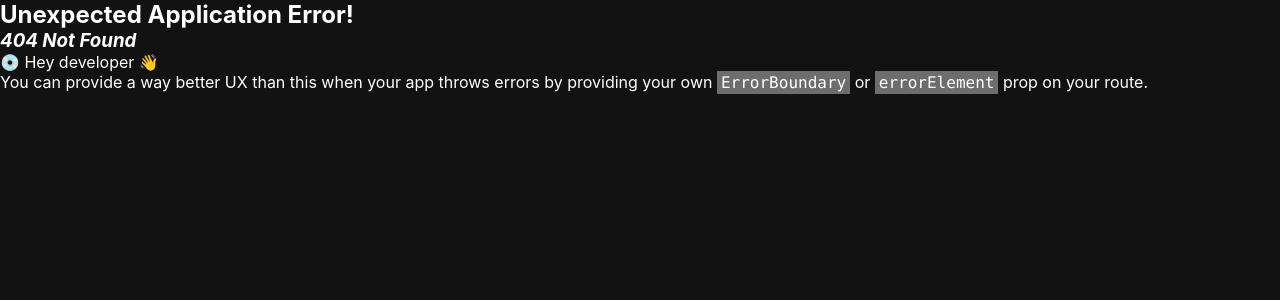
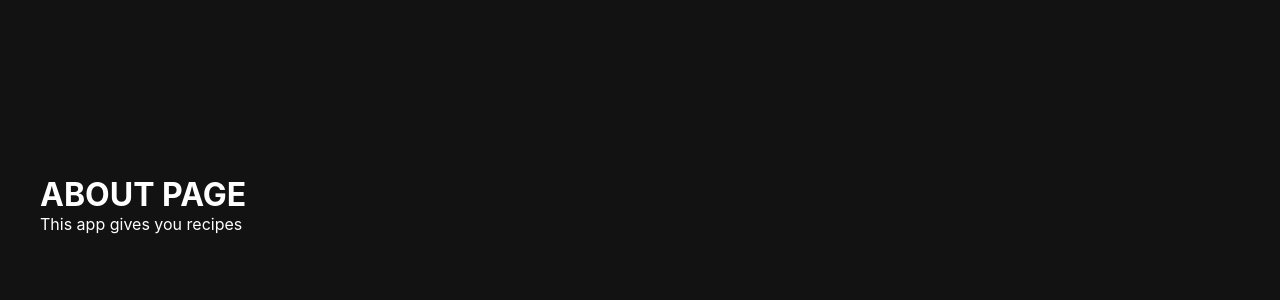
Before and after one commit to mikeyvaldez/React_Refresher, a React (Vite) app in the folder third-recipe/: page /about in a window 1280 px wide. Before the commit this address had no page. Shown: the top 300 px of the page. Built offline with nearby package versions, Linux system fonts and the light colour scheme.

Commit message:
created about page and implemented the component on main file

```diff
--- a/third-recipe/src/main.jsx
+++ b/third-recipe/src/main.jsx
@@ -7,9 +7,13 @@
 } from "react-router-dom";
 import "./index.css";
 import App from "./App.jsx";
+import AboutPage from "./pages/AboutPage.jsx";
 
 const router = createBrowserRouter(
-  createRoutesFromElements(<Route path="/" element={<App />} />)
+  createRoutesFromElements(<>
+  <Route path="/" element={<App />} />
+  <Route path="/about" element={<AboutPage />} />
+  </>)
 );
 
 createRoot(document.getElementById("root")).render(<RouterProvider router={router} />);
--- /dev/null
+++ b/third-recipe/src/pages/AboutPage.jsx
@@ -0,0 +1,10 @@
+export default function AboutPage() {
+  return (
+    <div className="App">
+      <main className="main_container">
+        <h1>ABOUT PAGE</h1>
+        <p>This app gives you recipes</p>
+      </main>
+    </div>
+  );
+}
```
